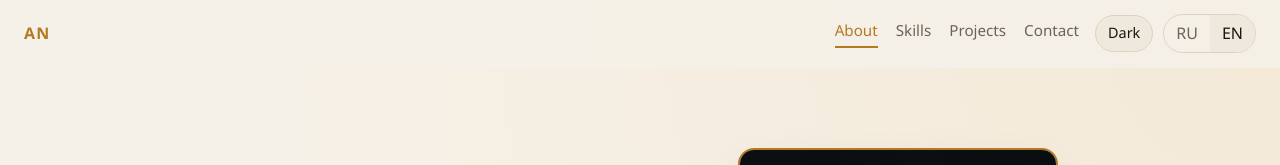
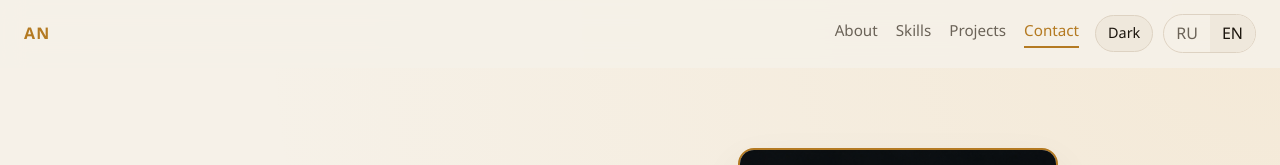
Before and after one commit to rubbum234-beep/Project1, a React (Vite) app: page / in a window 1280 px wide. Shown: the top 165 px of the page. Built offline with nearby package versions, Linux system fonts and the light colour scheme.

Commit message:
Fix nav underline to match the visible section.
Highlight the clicked menu item immediately and keep it in sync while scrolling, accounting for the sticky header.

```diff
--- a/src/components/Header.tsx
+++ b/src/components/Header.tsx
@@ -1,4 +1,4 @@
-import { useEffect, useState } from "react";
+import { useEffect, useRef, useState } from "react";
 import { useI18n } from "../useI18n";
 import { LanguageSwitch } from "./LanguageSwitch";
 import { ThemeToggle } from "./ThemeToggle";
@@ -10,43 +10,61 @@ type HeaderProps = {
   onToggleTheme: () => void;
 };
 
+function headerOffset() {
+  const header = document.querySelector(".site-header");
+  const height = header instanceof HTMLElement ? header.offsetHeight : 72;
+  return height + 28;
+}
+
+function sectionFromScroll() {
+  const offset = headerOffset();
+  const nearBottom =
+    window.innerHeight + window.scrollY >= document.documentElement.scrollHeight - 32;
+
+  if (nearBottom) {
+    return NAV_IDS[NAV_IDS.length - 1];
+  }
+
+  let current = "";
+  for (const id of NAV_IDS) {
+    const el = document.getElementById(id);
+    if (el && el.getBoundingClientRect().top <= offset) {
+      current = id;
+    }
+  }
+  return current;
+}
+
 export function Header({ theme, onToggleTheme }: HeaderProps) {
   const { t } = useI18n();
   const [scrolled, setScrolled] = useState(false);
   const [active, setActive] = useState<string>("");
+  const lockUntil = useRef(0);
 
   useEffect(() => {
-    const onScroll = () => setScrolled(window.scrollY > 12);
-    onScroll();
-    window.addEventListener("scroll", onScroll, { passive: true });
-    return () => window.removeEventListener("scroll", onScroll);
+    const sync = () => {
+      setScrolled(window.scrollY > 12);
+      if (Date.now() < lockUntil.current) {
+        return;
+      }
+      setActive(sectionFromScroll());
+    };
+
+    sync();
+    window.addEventListener("scroll", sync, { passive: true });
+    window.addEventListener("resize", sync);
+    return () => {
+      window.removeEventListener("scroll", sync);
+      window.removeEventListener("resize", sync);
+    };
   }, []);
 
-  useEffect(() => {
-    const sections = NAV_IDS.map((id) => document.getElementById(id)).filter(
-      (el): el is HTMLElement => Boolean(el),
-    );
-    if (!sections.length) {
-      return;
-    }
-
-    const observer = new IntersectionObserver(
-      (entries) => {
-        const visible = entries
-          .filter((entry) => entry.isIntersecting)
-          .sort((a, b) => b.intersectionRatio - a.intersectionRatio)[0];
-        if (visible?.target.id) {
-          setActive(visible.target.id);
-        }
-      },
-      { rootMargin: "-35% 0px -50% 0px", threshold: [0.1, 0.25, 0.5] },
-    );
-
-    for (const section of sections) {
-      observer.observe(section);
-    }
-    return () => observer.disconnect();
-  }, []);
+  const goTo = (id: string) => {
+    setActive(id);
+    lockUntil.current = Date.now() + 2000;
+    const target = id ? document.getElementById(id) : document.getElementById("top");
+    target?.scrollIntoView({ behavior: "smooth", block: "start" });
+  };
 
   const links = [
     { id: "about", label: t.nav.about },
@@ -57,7 +75,15 @@ export function Header({ theme, onToggleTheme }: HeaderProps) {
 
   return (
     <header className={`site-header${scrolled ? " is-scrolled" : ""}`}>
-      <a className="logo" href="#top">
+      <a
+        className="logo"
+        href="#top"
+        onClick={(event) => {
+          event.preventDefault();
+          goTo("");
+          history.replaceState(null, "", "#top");
+        }}
+      >
         AN
       </a>
       <nav className="nav" aria-label="Primary">
@@ -67,6 +93,11 @@ export function Header({ theme, onToggleTheme }: HeaderProps) {
             href={`#${link.id}`}
             className={active === link.id ? "is-active" : ""}
             aria-current={active === link.id ? "location" : undefined}
+            onClick={(event) => {
+              event.preventDefault();
+              goTo(link.id);
+              history.replaceState(null, "", `#${link.id}`);
+            }}
           >
             {link.label}
           </a>
--- a/src/styles.css
+++ b/src/styles.css
@@ -171,7 +171,7 @@ main {
   gap: 32px;
   align-items: center;
   padding: 48px 0 24px;
-  scroll-margin-top: 84px;
+  scroll-margin-top: 96px;
 }
 
 .hero-copy {
@@ -268,7 +268,7 @@ main {
 
 .section {
   padding: 56px 0 8px;
-  scroll-margin-top: 84px;
+  scroll-margin-top: 96px;
 }
 
 .section h2 {
```
